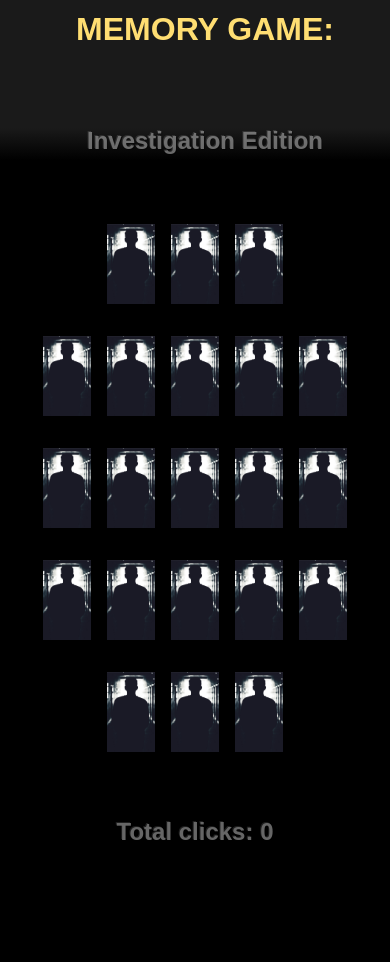
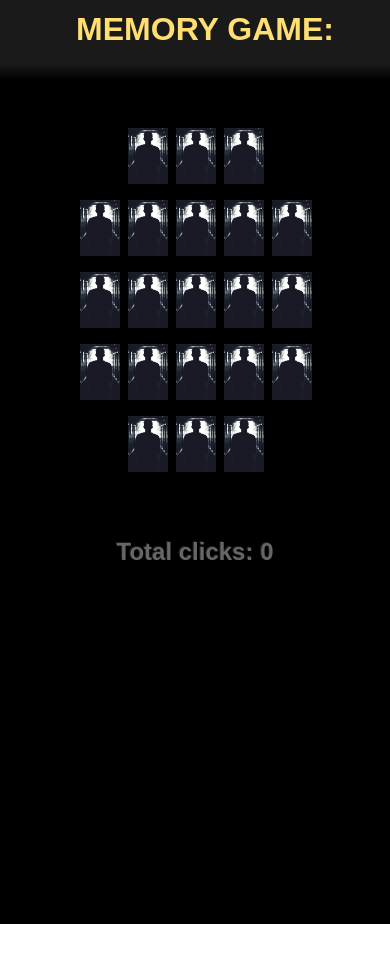
Before and after one commit to Jrejoire/Memory_Game, a React (Create React App) app: page / in a window 390 px wide. Shown: the top 962 px of the page. After the commit the page ends 924 px from the top, so only its background shows below. Built offline with nearby package versions, Linux system fonts and the light colour scheme; a web font is replaced by a local one.

Commit message:
Correcting Grid movement on mobile

```diff
--- a/src/Components/Card.css
+++ b/src/Components/Card.css
@@ -47,10 +47,10 @@ grid-column-start: 2;
 @media (min-width: 100px) and (max-width: 767px) {
 
   img{
-  	width: 3em;
-	height: 5em;
+  	width: 2.5em;
+	height: 3.5em;
   }
   img#verso{
-  	padding-right: 3em;
+  	padding-right: 2.5em;
   }
 }
--- a/src/Components/Navbar.css
+++ b/src/Components/Navbar.css
@@ -35,6 +35,5 @@ h2.item{
 	.navcontainer{
 		justify-content: center;
 		flex-wrap: wrap;
-		height: 160px;
 	}
 }
--- a/src/Containers/App.css
+++ b/src/Containers/App.css
@@ -29,11 +29,11 @@ h2{
 }
 
 @media (min-width: 100px) and (max-width: 767px) {
-	img:nth-last-child(1){
-	grid-column-end: -3 ;
+	.wrap{
+		grid-gap: 1em 0.5em;
 	}
-	.wrap{
-		justify-content: center;
+	.body{
+		padding-top: 3em;
 	}
 }
 @media screen and (min-width: 1150px) {
```
